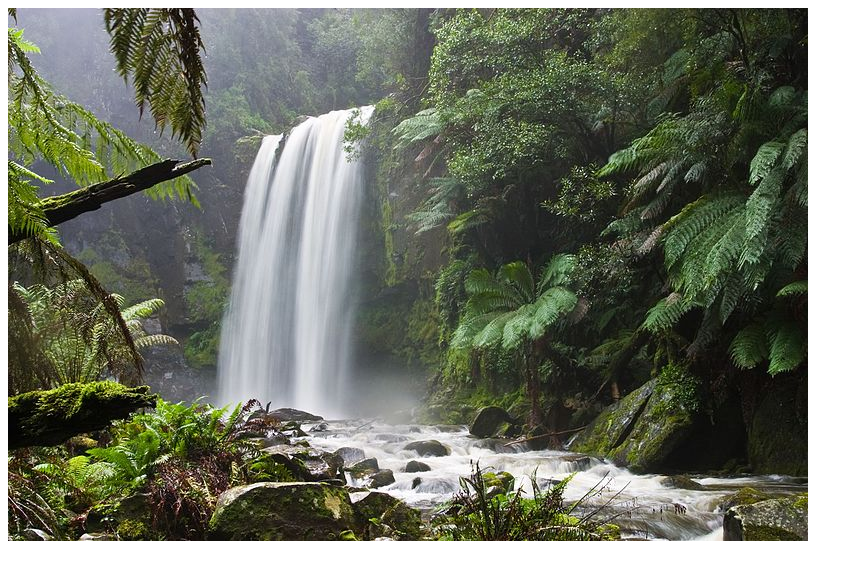
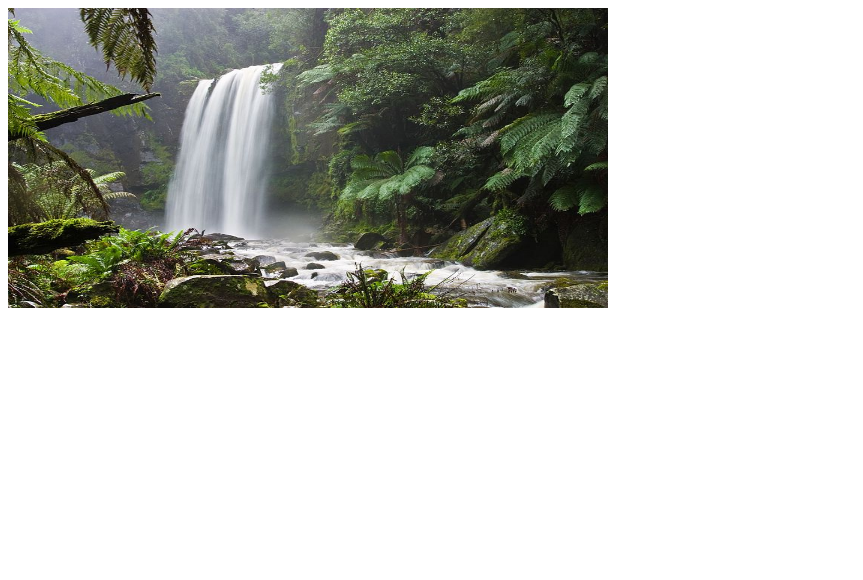
Before and after one commit to KryptonB/compwebdevcourse15proj, a plain HTML site: page 1.HTML/image.html in a window 1280 px wide. Shown: the whole page, without its empty margins (0-863 px from the left). Drawn offline with Linux system fonts and the light colour scheme.

Commit message:
Changed image width and height

```diff
--- a/1.HTML/image.html
+++ b/1.HTML/image.html
@@ -6,6 +6,6 @@
 </head>
 
 <body>
-    <img src="nature.jpg" alt="">
+    <img src="nature.jpg" alt="" title="Hopetoun falls" width="600" height="300">
 </body>
 </html>
```
